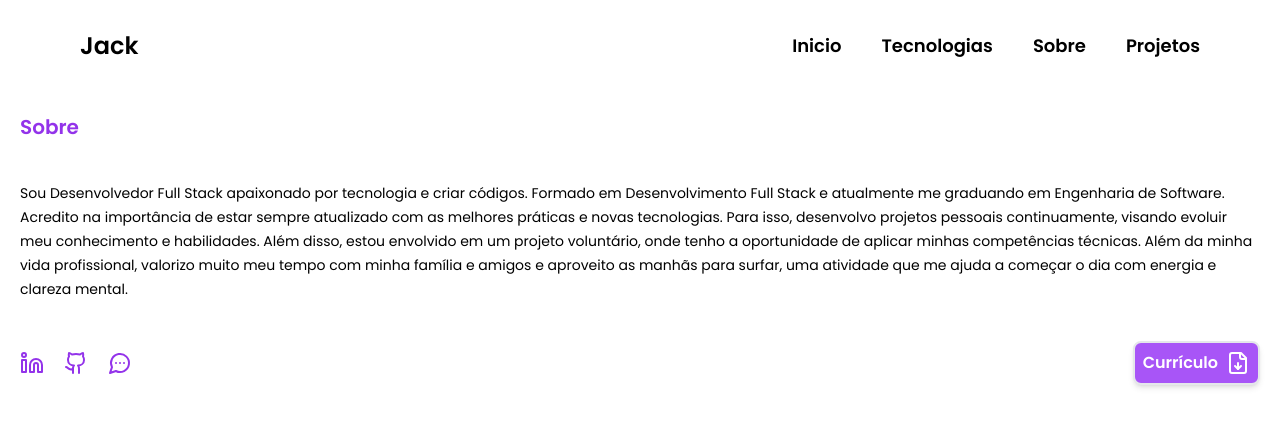
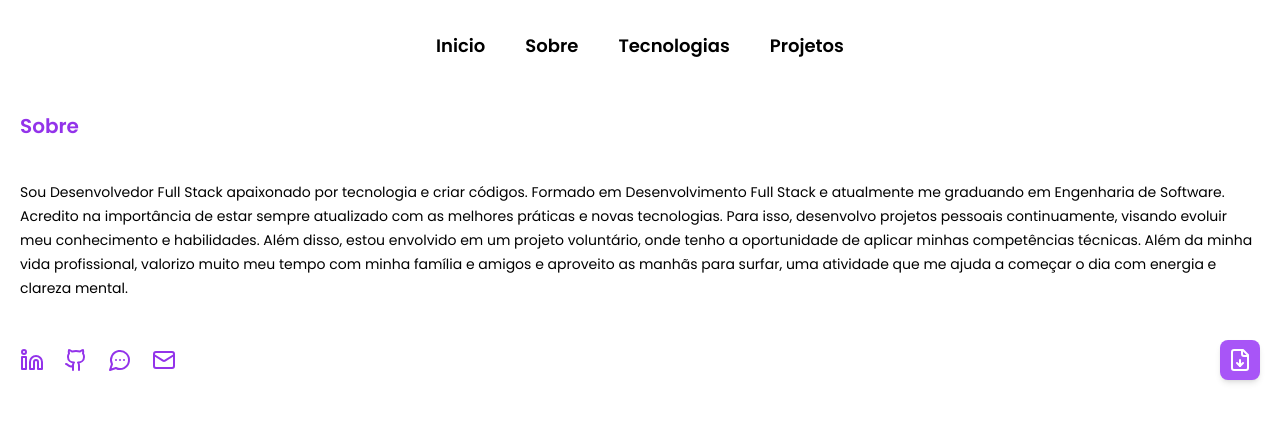
Before and after one commit to mfjack/Portfolio, a Next.js app: page /about in a window 1280 px wide. Shown: the top 426 px of the page. Built offline with nearby package versions, Linux system fonts and the light colour scheme.

Commit message:
Style: AboutPage

```diff
--- a/app/_components/header.tsx
+++ b/app/_components/header.tsx
@@ -17,21 +17,17 @@ const Header = () => {
 
    return (
       <div className="w-full">
-         <header className="flex items-center justify-between p-5 md:px-20 border-b border-white">
-            <Link href={"/"} className="font-semibold text-2xl md:text-2xl">
-               Jack
-            </Link>
-
+         <header className="flex items-center justify-center p-5">
             <nav className="hidden md:block">
                <ul className="flex items-center justify-center gap-10 md:text-lg">
                   <Link onClick={closeMenu} href={"/"}>
                      <li className="font-semibold hover:text-purple-500">Inicio</li>
                   </Link>
+                  <Link onClick={closeMenu} href={" /about"}>
+                     <li className="font-semibold hover:text-purple-500">Sobre</li>
+                  </Link>
                   <Link onClick={closeMenu} className="" href={"/tech"}>
                      <li className="font-semibold hover:text-purple-500 py-3">Tecnologias</li>
-                  </Link>
-                  <Link onClick={closeMenu} href={" /about"}>
-                     <li className="font-semibold hover:text-purple-500">Sobre</li>
                   </Link>
                   <Link onClick={closeMenu} href={" /projects"}>
                      <li className="font-semibold hover:text-purple-500">Projetos</li>
@@ -45,16 +41,16 @@ const Header = () => {
          </header>
 
          {menu && (
-            <nav className="text-center fixed w-full bg-slate-200 h-full flex items-center justify-center">
+            <nav className="text-center fixed w-full bg-white h-full flex items-center justify-center">
                <ul className="flex flex-col w-full">
                   <Link onClick={closeMenu} className="" href={"/"}>
                      <li className="font-semibold hover:bg-purple-500 hover:text-white py-3">Inicio</li>
                   </Link>
+                  <Link onClick={closeMenu} href={"/about"}>
+                     <li className="font-semibold hover:bg-purple-500 hover:text-white py-3">Sobre</li>
+                  </Link>
                   <Link onClick={closeMenu} className="" href={"/tech"}>
                      <li className="font-semibold hover:bg-purple-500 hover:text-white py-3">Tecnologias</li>
-                  </Link>
-                  <Link onClick={closeMenu} href={"/about"}>
-                     <li className="font-semibold hover:bg-purple-500 hover:text-white py-3">Sobre</li>
                   </Link>
                   <Link onClick={closeMenu} href={"/projects"}>
                      <li className="font-semibold hover:bg-purple-500 hover:text-white py-3">Projetos</li>
--- a/app/about/page.tsx
+++ b/app/about/page.tsx
@@ -1,7 +1,16 @@
-import { FileDownIcon, Github, Linkedin, MessageCircleMoreIcon } from "lucide-react";
+"use client";
+
+import { FileDownIcon, Github, Linkedin, MailIcon, MessageCircleMoreIcon } from "lucide-react";
 import Link from "next/link";
+import { useState } from "react";
 
 const AboutPage = () => {
+   const [email, setEmail] = useState(false);
+
+   const sendEmail = () => {
+      setEmail(!email);
+   };
+
    return (
       <section className="p-5">
          <h2 className="text-xl font-semibold text-purple-600">Sobre</h2>
@@ -13,7 +22,7 @@ const AboutPage = () => {
             tempo com minha família e amigos e aproveito as manhãs para surfar, uma atividade que me ajuda a começar o dia com energia e clareza mental.
          </p>
 
-         <div className="flex justify-between items-center mt-10">
+         <div className="flex justify-between items-center mt-10 flex-wrap gap-5">
             <ul className="gap-5 flex items-center">
                <li>
                   <Link href="https://www.linkedin.com/in/jackvr/" target="_blank">
@@ -30,14 +39,15 @@ const AboutPage = () => {
                      <MessageCircleMoreIcon className="text-purple-600" />
                   </Link>
                </li>
+               <li className="flex gap-2 items-center">
+                  <button onClick={sendEmail}>
+                     <MailIcon className="text-purple-600" />
+                  </button>
+                  {email && <span className="text-purple-600">ferreira.marlon@live.com</span>}
+               </li>
             </ul>
 
-            <Link
-               href="/MarlonFerreira.pdf"
-               target="_blank"
-               download="MarlonFerreira.pdf"
-               className="flex gap-2 items-center font-medium text-white bg-purple-500 hover:bg-purple-600 border-2 p-2 rounded-lg shadow-md">
-               <span className="font-semibold">Currículo</span>
+            <Link href="/MarlonFerreira.pdf" target="_blank" title="Download Currículo" download="MarlonFerreira.pdf" className="text-white bg-purple-500 hover:bg-purple-600 p-2 rounded-lg shadow-md">
                <FileDownIcon />
             </Link>
          </div>
--- a/app/tech/page.tsx
+++ b/app/tech/page.tsx
@@ -2,7 +2,7 @@ import Image from "next/image";
 
 const Tech = () => {
    return (
-      <div className="grid grid-cols-2 p-5 gap-3 md:grid-cols-4">
+      <section className="grid grid-cols-2 p-5 gap-3 md:grid-cols-4">
          <div className="flex flex-col items-center gap-2 border-2 shadow-md border-purple-500 rounded-lg p-6 w-full">
             <Image className="transition-all hover:scale-110 h-5 w-5" src="/github.svg" alt="github" width={25} height={25} />
             <span>GitHub</span>
@@ -67,7 +67,7 @@ const Tech = () => {
             <Image className="transition-all hover:scale-110 h-5 w-5" src="/aws.svg" alt="aws" width={25} height={25} />
             <span>AWS</span>
          </div>
-      </div>
+      </section>
    );
 };
 
```
